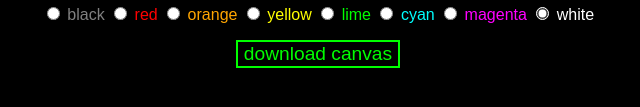
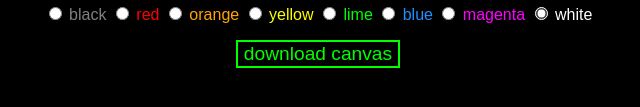
Before and after one commit to jahuestis/graffitiJS, a plain HTML site: page app/index.html in a window 1280 px wide. Shown: the part 341-448 px from the top of the page, 322-962 px from the left. Drawn offline with Linux system fonts and the light colour scheme.

Commit message:
Changed Cyan to Blue

```diff
--- a/app/graffiti.js
+++ b/app/graffiti.js
@@ -9,7 +9,7 @@ var canvasLoaded = false;
 const upscale = 8;
 var canvasOffset = [0, 0];
 
-const colors = ['black', 'red', 'orange', 'yellow', 'lime', 'cyan', 'magenta', 'white'];
+const colors = ['black', 'red', 'orange', 'yellow', 'lime', 'dodgerblue', 'magenta', 'white'];
 var mouseXPrev = 0;
 var mouseYPrev = 0;
 var mouseX = 0;
--- a/app/index.html
+++ b/app/index.html
@@ -25,8 +25,8 @@
         <label  class="lime">
             <input type="radio" value="4" name="color" class="lime"> lime
         </label>
-        <label  class="cyan">
-            <input type="radio" value="5" name="color" class="cyan"> cyan
+        <label  class="blue">
+            <input type="radio" value="5" name="color" class="blue"> blue
         </label>
         <label  class="magenta">
             <input type="radio" value="6" name="color" class="magenta"> magenta
--- a/app/styles.css
+++ b/app/styles.css
@@ -55,9 +55,9 @@ button:active {
     accent-color: lime;
 }
 
-.cyan {
-    color: cyan;
-    accent-color: cyan;
+.blue {
+    color: dodgerblue;
+    accent-color: dodgerblue;
 }
 
 .magenta {
```
